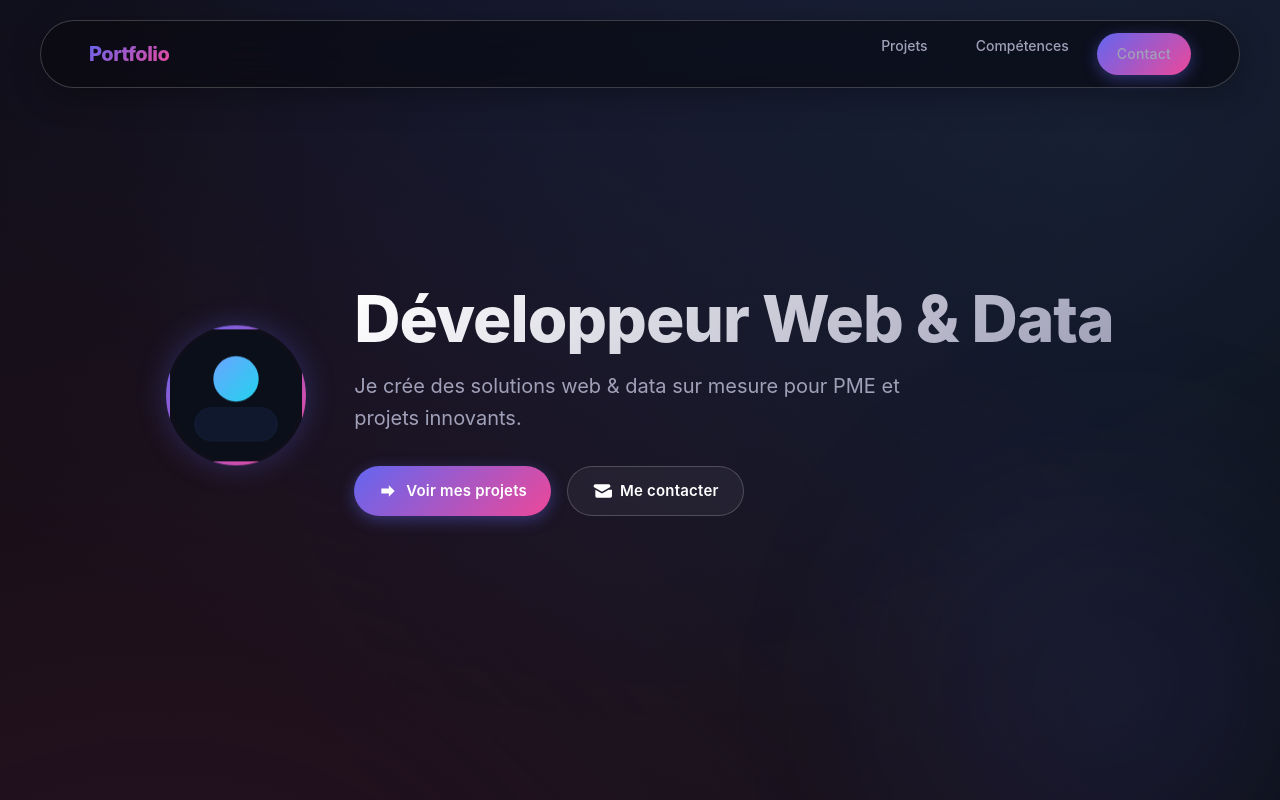
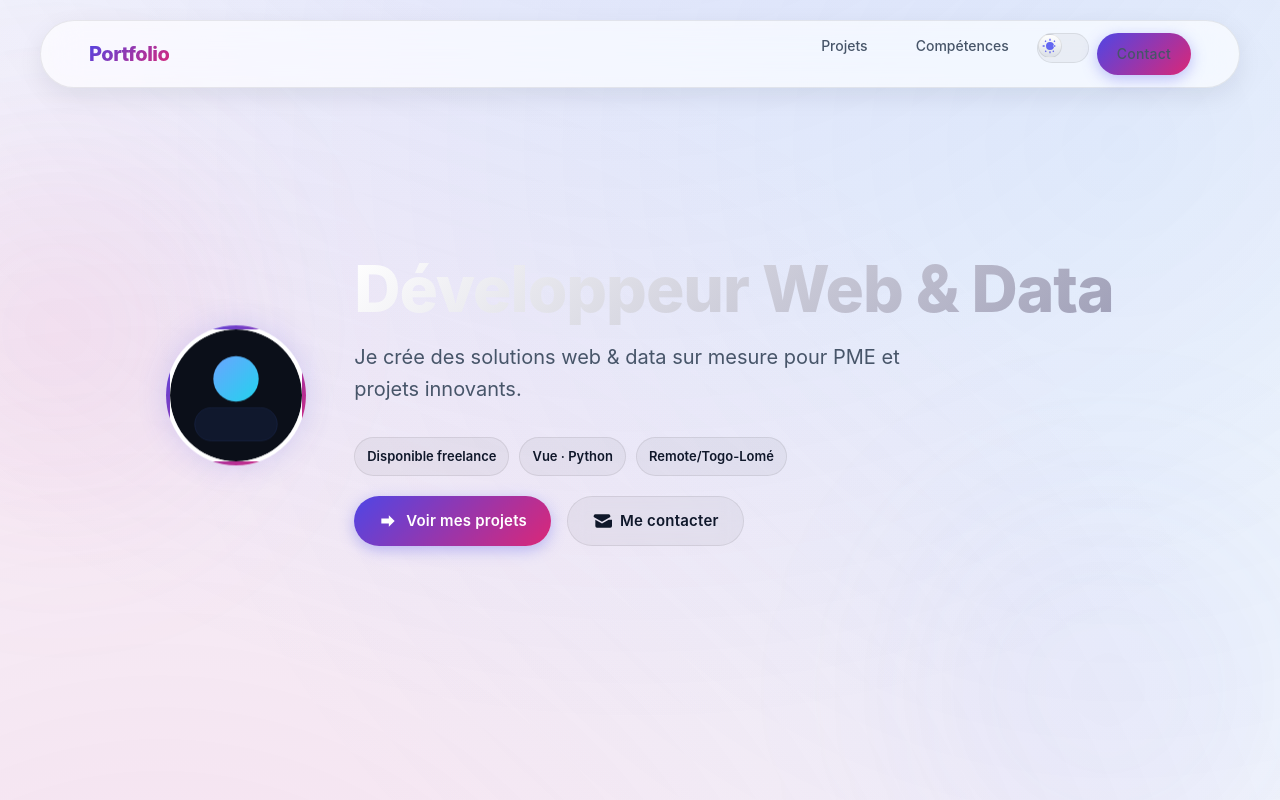
Before and after one commit to josaphatstar/portfolio, a Vue app: page / in a window 1280 px wide. Shown: the top 800 px of the page. Built offline with nearby package versions, Linux system fonts and the light colour scheme.

Commit message:
dark/ligth mode

```diff
--- a/src/App.vue
+++ b/src/App.vue
@@ -1,13 +1,30 @@
 <template>
     <div id="portfolio">
-		<nav class="topnav" role="navigation" aria-label="Navigation principale">
+        <nav class="topnav" role="navigation" aria-label="Navigation principale">
 			<div class="container topnav__inner">
 				<a href="#top" class="brand">Portfolio</a>
 				<div class="spacer"></div>
 				<ul class="menu">
 					<li><a href="#projets">Projets</a></li>
 					<li><a href="#competences">Compétences</a></li>
-					<li><a href="#contact" class="btn btn--sm btn--primary">Contact</a></li>
+                    <li>
+                        <button
+                            class="theme-switch"
+                            type="button"
+                            role="switch"
+                            :aria-checked="theme === 'dark'"
+                            @click="toggleTheme"
+                            :title="theme === 'dark' ? 'Passer en mode clair' : 'Passer en mode sombre'"
+                        >
+                            <span class="visually-hidden">Basculer le thème</span>
+                            <span class="switch__track" aria-hidden="true">
+                                <span class="switch__thumb">
+                                    <Icon :name="theme === 'dark' ? 'moon' : 'sun'" />
+                                </span>
+                            </span>
+                        </button>
+                    </li>
+                    <li><a href="#contact" class="btn btn--sm btn--primary">Contact</a></li>
 				</ul>
 			</div>
 		</nav>
@@ -17,6 +34,11 @@
 				<div>
 					<h1 class="hero__title">Développeur Web & Data</h1>
 					<p class="hero__tagline">Je crée des solutions web & data sur mesure pour PME et projets innovants.</p>
+                    <ul class="hero__badges" aria-label="Points clés">
+                        <li class="chip">Disponible freelance</li>
+                        <li class="chip">Vue · Python</li>
+                        <li class="chip">Remote/Togo-Lomé</li>
+                    </ul>
                     <div class="hero__actions">
                         <a href="#projets" class="btn btn--primary"><Icon name="arrowRight" /> Voir mes projets</a>
                         <a href="#contact" class="btn btn--ghost"><Icon name="mail" /> Me contacter</a>
@@ -101,24 +123,42 @@
 
 		<footer class="footer">
 			<div class="container footer__content" data-reveal>
-				<a class="icon-link" href="https://github.com/" target="_blank" rel="noopener" aria-label="GitHub">
-					<svg class="icon" viewBox="0 0 24 24" aria-hidden="true"><path fill="currentColor" d="M12 2C6.48 2 2 6.58 2 12.26c0 4.52 2.87 8.35 6.84 9.7.5.1.68-.22.68-.49 0-.24-.01-.87-.01-1.71-2.78.62-3.37-1.37-3.37-1.37-.45-1.18-1.1-1.5-1.1-1.5-.9-.63.07-.62.07-.62 1 .07 1.53 1.04 1.53 1.04.89 1.56 2.34 1.11 2.91.85.09-.66.35-1.11.63-1.37-2.22-.26-4.56-1.14-4.56-5.07 0-1.12.39-2.03 1.03-2.75-.1-.26-.45-1.31.1-2.73 0 0 .84-.27 2.75 1.05a9.24 9.24 0 0 1 5 0c1.9-1.32 2.74-1.05 2.74-1.05.55 1.42.2 2.47.1 2.73.64.72 1.03 1.63 1.03 2.75 0 3.94-2.34 4.8-4.57 5.06.36.31.68.92.68 1.86 0 1.34-.01 2.42-.01 2.75 0 .27.18.59.68.49A10.03 10.03 0 0 0 22 12.26C22 6.58 17.52 2 12 2Z"/></svg>
-				</a>
-				<a class="icon-link" href="mailto:contact@example.com" aria-label="Email">
-					<svg class="icon" viewBox="0 0 24 24" aria-hidden="true"><path fill="currentColor" d="M20 4H4a2 2 0 0 0-2 2v12a2 2 0 0 0 2 2h16a2 2 0 0 0 2-2V6a2 2 0 0 0-2-2Zm0 4-8 5L4 8V6l8 5 8-5Z"/></svg>
-				</a>
-				<a class="icon-link" href="#top" aria-label="Haut de page">↑</a>
+				<div class="footer__brand">Portfolio</div>
+				<ul class="social">
+					<li><a class="icon-link" href="https://github.com/" target="_blank" rel="noopener" aria-label="GitHub"><Icon name="github" /> GitHub</a></li>
+					<li><a class="icon-link" href="https://linkedin.com/" target="_blank" rel="noopener" aria-label="LinkedIn"><Icon name="linkedin" /> LinkedIn</a></li>
+					<li><a class="icon-link" href="mailto:contact@example.com" aria-label="Email"><Icon name="mail" /> Email</a></li>
+					<li><a class="icon-link" href="/cv.pdf" target="_blank" rel="noopener" aria-label="CV"><Icon name="external" /> CV</a></li>
+				</ul>
+				<div class="footer__meta">
+					<span>© {{ new Date().getFullYear() }} • Fait avec Vue & Vite</span>
+					<a class="to-top" href="#top" aria-label="Haut de page">Haut <Icon name="arrowRight" /></a>
+				</div>
 			</div>
 		</footer>
 	</div>
 </template>
 
 <script setup lang="ts">
-import { reactive, onMounted } from 'vue';
+import { reactive, onMounted, ref, watch } from 'vue';
 import ProjectCard from './components/ProjectCard.vue';
 import Icon from './components/Icon.vue';
 
 const form = reactive({ name: '', email: '', message: '' });
+const theme = ref<'light' | 'dark'>('dark');
+
+function applyTheme(t: 'light' | 'dark') {
+    document.documentElement.setAttribute('data-theme', t);
+}
+
+function toggleTheme() {
+    theme.value = theme.value === 'dark' ? 'light' : 'dark';
+}
+
+watch(theme, (t) => {
+    applyTheme(t);
+    try { localStorage.setItem('theme', t); } catch {}
+});
 
 function submitForm() {
 	const mailto = `mailto:contact@example.com?subject=Contact%20Portfolio%20-%20${encodeURIComponent(form.name)}&body=${encodeURIComponent(form.message + '\n\n' + form.email)}`;
@@ -126,6 +166,21 @@ function submitForm() {
 }
 
 onMounted(() => {
+    // Init theme from storage or system
+    try {
+        const saved = localStorage.getItem('theme') as 'light' | 'dark' | null;
+        if (saved) {
+            theme.value = saved;
+        } else {
+            const prefersDark = window.matchMedia('(prefers-color-scheme: dark)').matches;
+            theme.value = prefersDark ? 'dark' : 'light';
+        }
+    } catch {
+        const prefersDark = window.matchMedia('(prefers-color-scheme: dark)').matches;
+        theme.value = prefersDark ? 'dark' : 'light';
+    }
+    applyTheme(theme.value);
+
 	// Smooth scroll reveal with stagger
 	const items = Array.from(document.querySelectorAll<HTMLElement>('[data-reveal]'));
 	const reveal = (entry: IntersectionObserverEntry) => {
--- a/src/components/Icon.vue
+++ b/src/components/Icon.vue
@@ -13,6 +13,11 @@
 		<path v-else-if="props.name === 'ai'" d="M12 2 3 7v10l9 5 9-5V7l-9-5Zm0 5 5 3v4l-5 3-5-3V10l5-3Z"/>
 		<path v-else-if="props.name === 'arrowRight'" d="M13 5l7 7-7 7v-4H4v-6h9V5Z"/>
 		<path v-else-if="props.name === 'mail'" d="M20 4H4a2 2 0 0 0-2 2v1.2l10 5.8 10-5.8V6a2 2 0 0 0-2-2Zm0 6.4-8 4.6-8-4.6V18a2 2 0 0 0 2 2h16a2 2 0 0 0 2-2v-7.6Z"/>
+		<path v-else-if="props.name === 'sun'" d="M6.76 4.84 5.34 3.42 3.93 4.83l1.41 1.42 1.42-1.41ZM1 13h3v-2H1v2Zm10 10h2v-3h-2v3ZM20.07 4.83l-1.41-1.41-1.42 1.41 1.42 1.42 1.41-1.42ZM17 13h3v-2h-3v2ZM12 6a6 6 0 1 1 0 12 6 6 0 0 1 0-12ZM4.22 19.78l1.41 1.41 1.42-1.41-1.42-1.42-1.41 1.42ZM18.36 19.78l-1.42-1.42-1.41 1.42 1.41 1.41 1.42-1.41ZM11 1v3h2V1h-2Z"/>
+		<path v-else-if="props.name === 'moon'" d="M21 12.79A9 9 0 1 1 11.21 3 7 7 0 0 0 21 12.79Z"/>
+		<path v-else-if="props.name === 'github'" d="M12 2C6.48 2 2 6.58 2 12.26c0 4.52 2.87 8.35 6.84 9.7.5.1.68-.22.68-.49 0-.24-.01-.87-.01-1.71-2.78.62-3.37-1.37-3.37-1.37-.45-1.18-1.1-1.5-1.1-1.5-.9-.63.07-.62.07-.62 1 .07 1.53 1.04 1.53 1.04.89 1.56 2.34 1.11 2.91.85.09-.66.35-1.11.63-1.37-2.22-.26-4.56-1.14-4.56-5.07 0-1.12.39-2.03 1.03-2.75-.1-.26-.45-1.31.1-2.73 0 0 .84-.27 2.75 1.05a9.24 9.24 0 0 1 5 0c1.9-1.32 2.74-1.05 2.74-1.05.55 1.42.2 2.47.1 2.73.64.72 1.03 1.63 1.03 2.75 0 3.94-2.34 4.8-4.57 5.06.36.31.68.92.68 1.86 0 1.34-.01 2.42-.01 2.75 0 .27.18.59.68.49A10.03 10.03 0 0 0 22 12.26C22 6.58 17.52 2 12 2Z"/>
+		<path v-else-if="props.name === 'linkedin'" d="M4.98 3.5C4.98 4.61 4.09 5.5 2.98 5.5S1 4.61 1 3.5 1.89 1.5 3 1.5s1.98.89 1.98 2ZM1.5 8h3v14h-3V8Zm7 0h2.86v1.98h.04c.4-.76 1.38-1.56 2.84-1.56 3.04 0 3.6 2.02 3.6 4.65V22h-3v-6.22c0-1.48-.03-3.38-2.06-3.38-2.06 0-2.38 1.6-2.38 3.27V22h-3V8Z"/>
+		<path v-else-if="props.name === 'external'" d="M14 3h7v7h-2V6.41l-9.29 9.3-1.42-1.42 9.3-9.29H14V3ZM5 5h6v2H7v10h10v-4h2v6H5V5Z"/>
 		<path v-else d="M3 5h5l4 7 4-7h5l-9 14L3 5Z"/>
 	</svg>
 </template>
--- a/src/styles.css
+++ b/src/styles.css
@@ -1,5 +1,9 @@
-/* Modern Design System - Inspired by Top Portfolios 2024 */
+/* Modern Design System with Light/Dark Themes */
 :root {
+    color-scheme: light dark;
+}
+
+html[data-theme="dark"] {
     --bg: #0a0a0f;
     --bg-secondary: #0f0f1a;
     --surface: rgba(255, 255, 255, 0.05);
@@ -7,21 +11,49 @@
     --glass: rgba(255, 255, 255, 0.1);
     --glass-border: rgba(255, 255, 255, 0.2);
     --text: #ffffff;
-	--text-muted: #a0a0b8;
+    --text-muted: #8f93ad;
     --primary: #6366f1;
     --primary-light: #818cf8;
     --accent: #ec4899;
     --accent-light: #f472b6;
     --success: #10b981;
-	--gradient-1: linear-gradient(135deg, #667eea 0%, #764ba2 100%);
-	--gradient-2: linear-gradient(135deg, #f093fb 0%, #f5576c 100%);
-	--gradient-3: linear-gradient(135deg, #4facfe 0%, #00f2fe 100%);
     --gradient-primary: linear-gradient(135deg, var(--primary) 0%, var(--accent) 100%);
     --shadow-glow: 0 0 30px rgba(99, 102, 241, 0.3);
     --shadow-glow-accent: 0 0 30px rgba(236, 72, 153, 0.3);
     --radius: 20px;
     --radius-sm: 12px;
 }
+
+html[data-theme="light"] {
+    --bg: #f7f8fc;
+    --bg-secondary: #ffffff;
+    --surface: rgba(0, 0, 0, 0.04);
+    --surface-hover: rgba(0, 0, 0, 0.06);
+    --glass: rgba(255, 255, 255, 0.7);
+    --glass-border: rgba(0, 0, 0, 0.08);
+    --text: #0f172a;
+    --text-muted: #475569;
+    --primary: #4f46e5;
+    --primary-light: #6366f1;
+    --accent: #db2777;
+    --accent-light: #f472b6;
+    --success: #059669;
+    --gradient-primary: linear-gradient(135deg, var(--primary) 0%, var(--accent) 100%);
+    --shadow-glow: 0 0 30px rgba(79, 70, 229, 0.18);
+    --shadow-glow-accent: 0 0 30px rgba(219, 39, 119, 0.18);
+    --radius: 20px;
+    --radius-sm: 12px;
+}
+
+/* Theme-specific header/nav tweaks */
+html[data-theme="light"] .topnav {
+    background: rgba(255, 255, 255, 0.65);
+    box-shadow: 0 8px 24px rgba(15, 23, 42, 0.08);
+}
+html[data-theme="light"] .menu a:hover { background: rgba(0,0,0,0.04); }
+html[data-theme="light"] .hero::after { background: radial-gradient(circle, rgba(99, 102, 241, 0.12) 0%, transparent 70%); }
+html[data-theme="light"] .hero::before { background: radial-gradient(circle, rgba(236, 72, 153, 0.12) 0%, transparent 70%); }
+html[data-theme="light"] .chip { background: rgba(0,0,0,0.04); }
 
 * {
 	box-sizing: border-box;
@@ -85,8 +117,8 @@ body::before {
 	z-index: 1000;
 	width: calc(100% - 48px);
 	max-width: 1200px;
-	background: rgba(10, 10, 15, 0.7);
-	backdrop-filter: blur(20px) saturate(180%);
+    background: rgba(10, 10, 15, 0.6);
+    backdrop-filter: blur(18px) saturate(160%);
     border: 1px solid var(--glass-border);
 	border-radius: 50px;
 	padding: 12px 24px;
@@ -188,6 +220,52 @@ body::before {
 	backdrop-filter: blur(10px);
 }
 
+/* High-contrast theme toggle in navbar */
+.theme-toggle {
+	border-color: var(--primary) !important;
+	box-shadow: 0 0 0 2px rgba(99, 102, 241, 0.25);
+	background: linear-gradient(180deg, var(--surface) 0%, var(--surface-hover) 100%);
+}
+.theme-toggle .icon { color: var(--primary-light); }
+.theme-toggle:hover {
+	transform: translateY(-1px);
+	box-shadow: 0 0 0 2px rgba(99, 102, 241, 0.35), 0 8px 20px rgba(0,0,0,.25);
+}
+
+/* Accessible theme switch (UX) */
+.theme-switch {
+	appearance: none;
+	border: 1px solid var(--glass-border);
+	background: var(--surface);
+	border-radius: 999px;
+	width: 52px;
+	height: 30px;
+	padding: 3px;
+	display: inline-flex;
+	align-items: center;
+	cursor: pointer;
+	position: relative;
+	transition: background .25s ease, border-color .25s ease, box-shadow .25s ease, transform .15s ease;
+}
+.theme-switch:hover { border-color: var(--primary); }
+.theme-switch:focus-visible { outline: none; box-shadow: 0 0 0 3px rgba(99,102,241,.35); }
+.theme-switch .switch__track { position: absolute; inset: 0; border-radius: 999px; }
+.theme-switch .switch__thumb {
+	width: 24px; height: 24px;
+	background: linear-gradient(180deg, var(--bg-secondary), var(--surface-hover));
+	border: 1px solid var(--glass-border);
+	border-radius: 50%;
+	display: grid; place-items: center;
+	color: var(--primary-light);
+	transform: translateX(0);
+	transition: transform .25s ease, background .25s ease, border-color .25s ease;
+}
+.theme-switch[aria-checked="true"] .switch__thumb { transform: translateX(22px); }
+.theme-switch .icon { width: 16px; height: 16px; }
+
+/* Visually hidden utility for a11y */
+.visually-hidden { position: absolute; width: 1px; height: 1px; padding: 0; margin: -1px; overflow: hidden; clip: rect(0, 0, 0, 0); white-space: nowrap; border: 0; }
+
 .btn--ghost:hover {
 	background: var(--surface-hover);
 	transform: translateY(-2px);
@@ -219,6 +297,18 @@ body::before {
 	border-radius: 50%;
 	filter: blur(80px);
 	animation: pulse 4s ease-in-out infinite;
+}
+/* Additional glow left */
+.hero::before {
+    content: '';
+    position: absolute;
+    top: 10%;
+    left: -15%;
+    width: 500px;
+    height: 500px;
+    background: radial-gradient(circle, rgba(236, 72, 153, 0.18) 0%, transparent 70%);
+    border-radius: 50%;
+    filter: blur(80px);
 }
 
 @keyframes pulse {
@@ -271,6 +361,9 @@ body::before {
 	max-width: 600px;
 	line-height: 1.6;
 }
+
+.hero__badges { display: flex; flex-wrap: wrap; gap: 10px; padding: 0; margin: 0 0 20px; list-style: none; }
+.chip { background: var(--surface); border: 1px solid var(--glass-border); color: var(--text); padding: 8px 12px; border-radius: 999px; font-size: 13px; font-weight: 600; }
 
 .hero__actions {
 	display: flex;
@@ -576,18 +669,47 @@ textarea {
 }
 
 /* Footer */
+
 .footer {
 	padding: 60px 0 40px;
-	border-top: 1px solid var(--glass-border);
 	margin-top: 80px;
 	background: var(--bg-secondary);
+	position: relative;
+}
+
+.footer::before {
+	content: '';
+	position: absolute;
+	top: 0;
+	left: 0;
+	right: 0;
+	height: 1px;
+	background: linear-gradient(90deg, transparent, rgba(255,255,255,0.2), transparent);
 }
 
 .footer__content {
+	display: grid;
+	grid-template-columns: 1fr auto;
+	gap: 24px;
+	align-items: center;
+}
+
+.footer__brand {
+	font-weight: 800;
+	letter-spacing: -0.4px;
+	background: var(--gradient-primary);
+	-webkit-background-clip: text;
+	-webkit-text-fill-color: transparent;
+	background-clip: text;
+}
+
+.social {
 	display: flex;
-	align-items: center;
-	justify-content: space-between;
-	gap: 24px;
+	flex-wrap: wrap;
+	gap: 10px;
+	list-style: none;
+	margin: 0;
+	padding: 0;
 }
 
 .icon-link {
@@ -596,12 +718,14 @@ textarea {
 	gap: 8px;
 	color: var(--text-muted);
 	text-decoration: none;
-	padding: 12px 20px;
-	border-radius: 50px;
+	padding: 10px 16px;
+	border-radius: 999px;
 	background: var(--surface);
 	border: 1px solid var(--glass-border);
 	backdrop-filter: blur(10px);
 	transition: all 0.3s;
+	font-weight: 600;
+	font-size: 14px;
 }
 
 .icon-link:hover {
@@ -610,6 +734,29 @@ textarea {
 	border-color: var(--primary);
 	transform: translateY(-2px);
 }
+
+.footer__meta {
+	display: flex;
+	gap: 16px;
+	align-items: center;
+	justify-content: flex-end;
+	color: var(--text-muted);
+	font-size: 14px;
+}
+
+.to-top {
+	display: inline-flex;
+	align-items: center;
+	gap: 8px;
+	text-decoration: none;
+	color: var(--text);
+	background: var(--surface);
+	border: 1px solid var(--glass-border);
+	border-radius: 999px;
+	padding: 8px 12px;
+}
+
+.to-top:hover { border-color: var(--primary); }
 
 .icon {
 	width: 20px;
```
Lines whose indentation alone changed are shown as unchanged.
